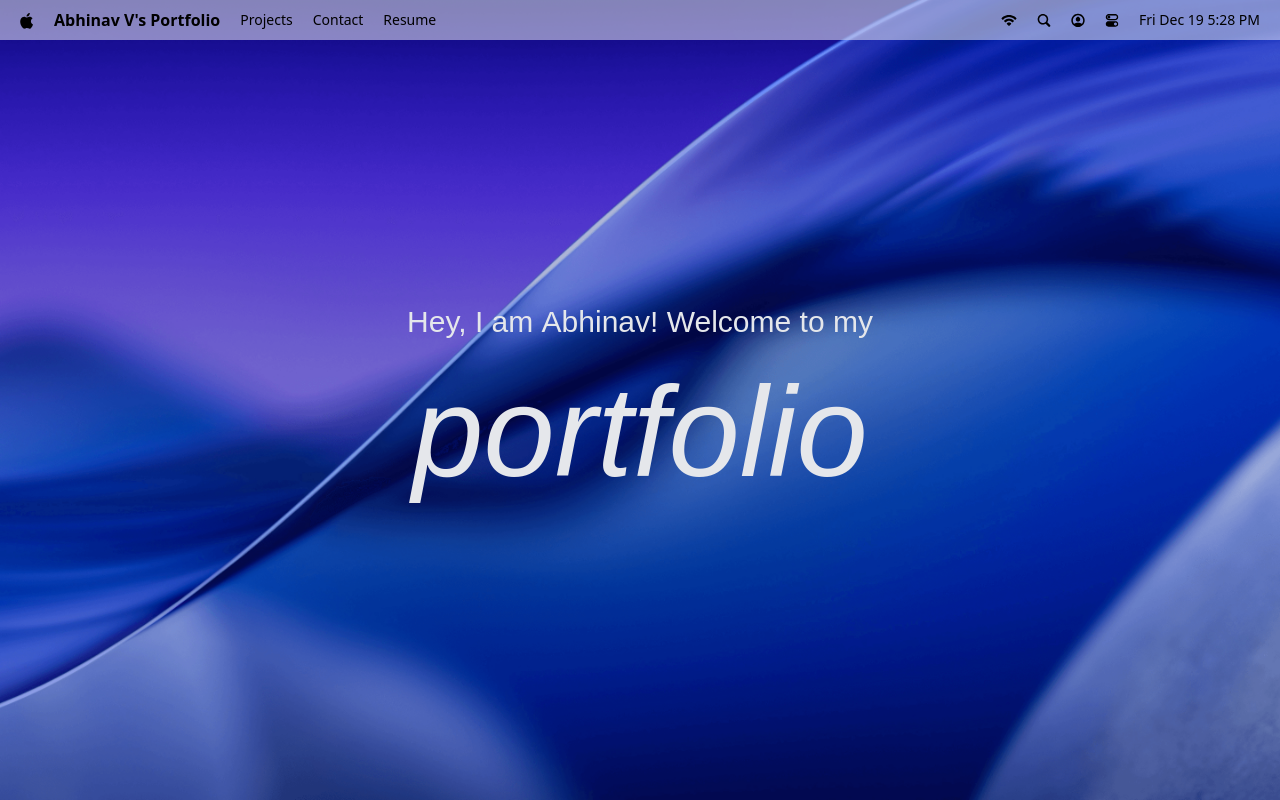
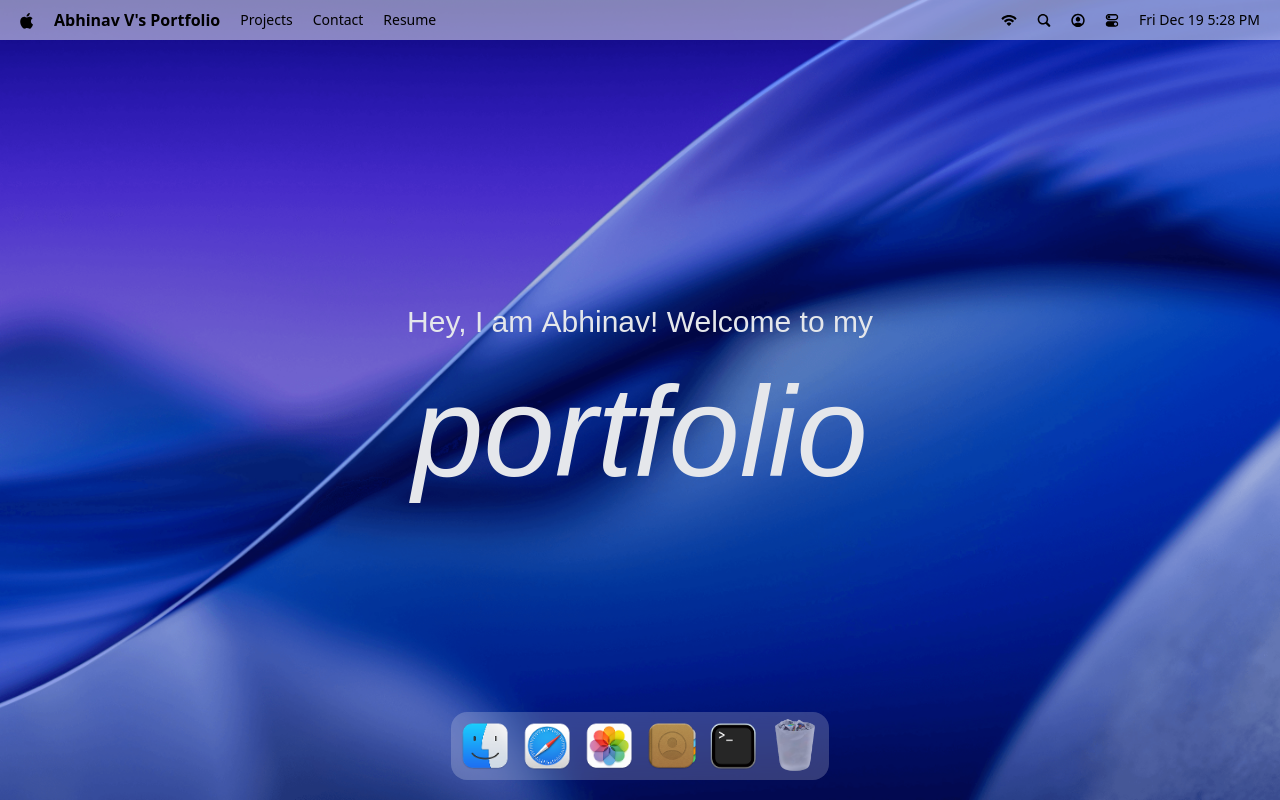
Before and after one commit to abhinavv305/Portfolio_MacOS, a React (Vite) app: page / in a window 1280 px wide. Built offline with nearby package versions, Linux system fonts and the light colour scheme; a web font is replaced by a local one.

Commit message:
implement dock

```diff
--- a/package.json
+++ b/package.json
@@ -17,6 +17,7 @@
     "lucide-react": "^0.562.0",
     "react": "^19.2.0",
     "react-dom": "^19.2.0",
+    "react-tooltip": "^5.30.0",
     "tailwindcss": "^4.1.18"
   },
   "devDependencies": {
--- a/src/App.jsx
+++ b/src/App.jsx
@@ -1,9 +1,10 @@
-import { Navbar, Welcome } from "#components";
+import { Navbar, Welcome ,Dock } from "#components";
 const App = () => {
   return (
     <main>
       <Navbar />
       <Welcome />
+      <Dock />
     </main>
   );
 };
--- /dev/null
+++ b/src/components/dock.jsx
@@ -0,0 +1,84 @@
+import { dockApps } from "#constants";
+import { gsap } from "gsap";
+import { useGSAP } from "@gsap/react";
+import { useRef } from "react";
+import { Tooltip } from "react-tooltip";
+
+const dock = () => {
+
+    const dockRef = useRef(null);
+    useGSAP(() => {
+        const dock = dockRef.current;
+        dockRef.current = dock;
+        if(!dock) return;
+
+        const icons = dock.querySelectorAll(".dock-icon");
+
+        const animateIcons = (mouseX) => {
+            const {left } =dock.getBoundingClientRect();
+            icons.forEach((icon) => {
+                const {left: iconLeft, width } = icon.getBoundingClientRect();
+                const center = iconLeft - left + width / 2;
+                const distance = Math.abs(mouseX - center)
+                const intensity = Math.exp(-(distance ** 2.5) / 20000);
+                gsap.to(icon, {
+                    scale: 1 + 0.25 * intensity,
+                    y: -15 * intensity,
+                    duration: 0.2,
+                    ease: "power2.out",
+                })
+            })
+        }
+        const handleMouseMove = (e) => {
+            const { left } = dock.getBoundingClientRect();
+
+            animateIcons( e.clientX - left );
+
+        }
+        const resetIcons = () => icons.forEach((icon) => gsap.to(icon, {
+            scale: 1,
+            y: 0,
+            duration: 0.3,
+            ease: "power1.out",
+        }))
+        dock.addEventListener("mousemove", handleMouseMove);
+        dock.addEventListener("mouseleave", resetIcons);
+        return () => {
+            dock.removeEventListener("mousemove", handleMouseMove);
+            dock.removeEventListener("mouseleave", resetIcons);
+        }
+    }, [])
+
+    const toogleApp = (app) => {};
+    return (<section id="dock">
+        <div ref={ dockRef } className="dock-container">
+        {dockApps.map(({id,name,icon,canOpen}) => (
+            <div key={id} className="relative flex justify-center">
+                <button
+                    type="button"
+                    className="dock-icon"
+                    aria-label={name}
+                    data-tooltip-id="dock-tooltip"
+                    data-tooltip-content={name}
+                    data-tooltip-delay-show={150}
+                    disabled = {!canOpen}
+                    onClick={ () => toogleApp({id,canOpen}) }
+                >
+                    <img
+                        src={`/images/${icon}`}
+                        alt={name}
+                        loading="lazy"
+                        className={canOpen ? "" : "opacity-60"}
+                    />
+
+                </button>
+
+            </div>
+        ))}
+        <Tooltip id="dock-tooltip" place="top" className="tooltip"/>
+        </div>
+        </section>
+    )
+}
+
+export default dock
--- a/src/components/index.js
+++ b/src/components/index.js
@@ -1,4 +1,5 @@
 import Navbar from "#components/Navbar";
 import Welcome from "#components/welcome";
+import Dock from "#components/dock";
 
-export { Navbar, Welcome };
+export { Navbar, Welcome , Dock };
```
Also changed, not shown: 1 other file (tests, documents, lock files or other folders).
